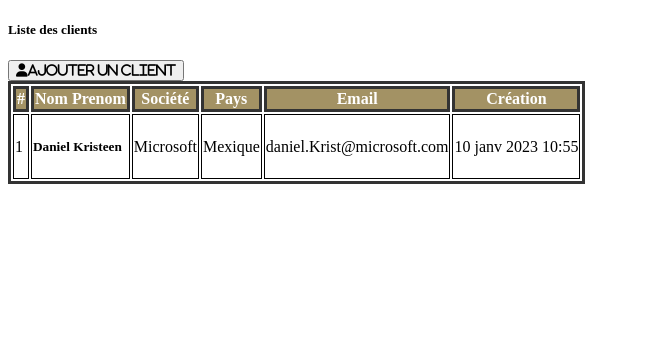
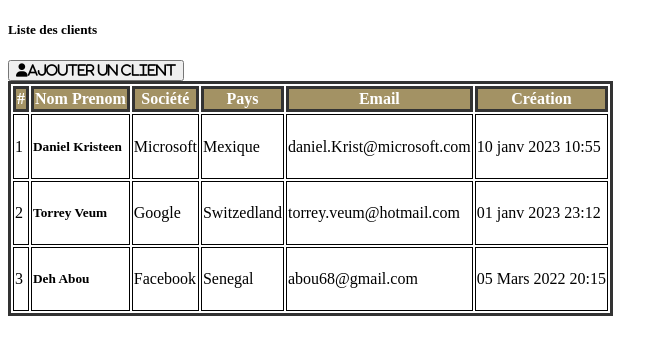
Before and after one commit to falilou14/ProjetMDL_Frontend, a website: page public/ListeClient.html in a window 1280 px wide. Shown: the whole page, without its empty margins (0-668 px from the left). Drawn offline with Linux system fonts and the light colour scheme.

Commit message:
"table changed"

```diff
--- a/public/ListeClient.html
+++ b/public/ListeClient.html
@@ -22,6 +22,7 @@
         </tr>
     </thead>
     <tbody>
+        <tr>
         <td class="pl-4">1</td>
         <td>
             <h5 class="font-medium mb-0">Daniel Kristeen</h5>
@@ -40,6 +41,49 @@
             <span class="text-muted">10 janv 2023</span>
             <span class="text-muted">10:55</span>
         </td>
+    </tr>
+    <tr>
+        <td class="pl-4">2</td>
+        <td>
+            <h5 class="font-medium mb-0">Torrey Veum</h5>
+        </td>
+        <td>
+            <span class="text-muted">Google</span>
+        </td>
+        <td>
+            <span class="text-muted">Switzedland</span>
+
+        </td>
+        <td>
+            <span class="text-muted">torrey.veum@hotmail.com</span>
+        </td>
+        <td>
+            <span class="text-muted">01 janv 2023</span>
+            <span class="text-muted">23:12</span>
+        </td>
+    </tr>
+
+
+    <tr>
+        <td class="pl-4">3</td>
+        <td>
+            <h5 class="font-medium mb-0">Deh Abou</h5>
+        </td>
+        <td>
+            <span class="text-muted">Facebook</span>
+        </td>
+        <td>
+            <span class="text-muted">Senegal</span>
+
+        </td>
+        <td>
+            <span class="text-muted">abou68@gmail.com </span>
+        </td>
+        <td>
+            <span class="text-muted">05 Mars 2022</span>
+            <span class="text-muted">20:15</span>
+        </td>
+    </tr>
 
     </tbody>
 </table>
```
